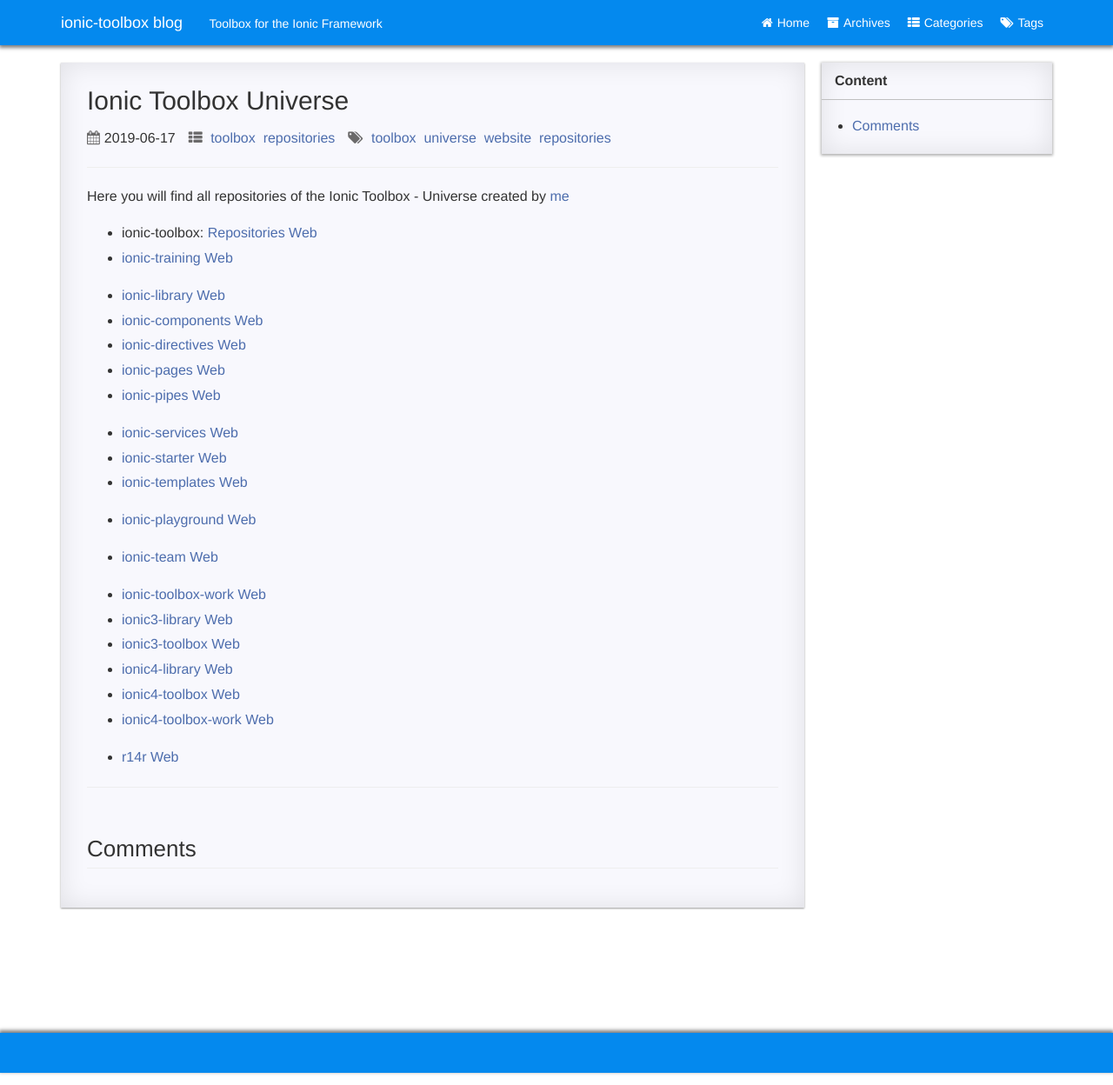
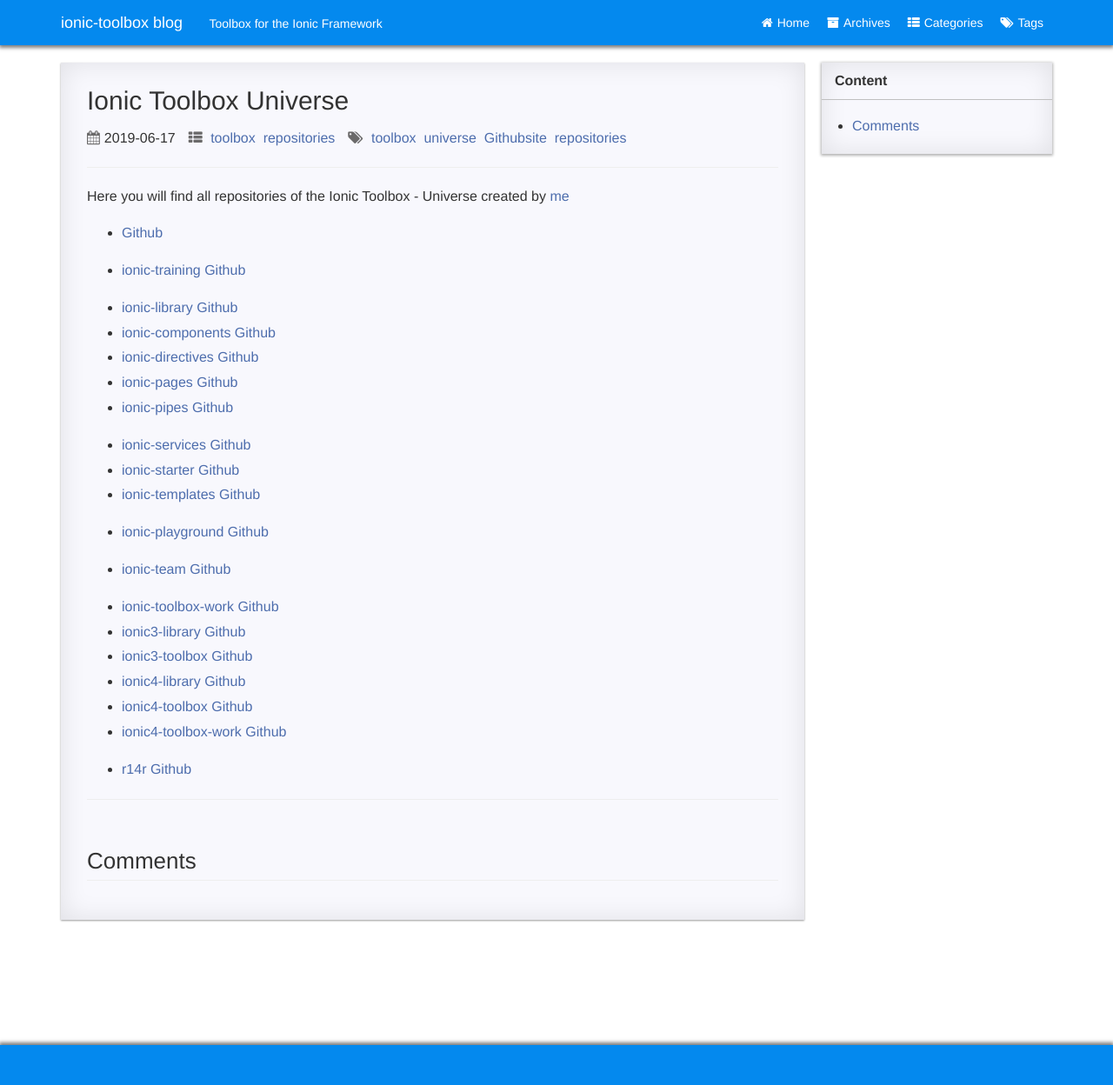
Before and after one commit to r14r/r14r.github.io, a Jekyll site: the page built from _posts/2019-06-17-ionic-toolbox-universe.md, in a window 1280 px wide. Shown: the whole page at 87% size. Built offline with Jekyll 4.4.1, drawn with Linux system fonts in a browser that asks for light colours; a style sheet for code colours, icons or effects is not loaded.

Commit message:
change: page structure and content

```diff
--- a/_includes/comments.html
+++ b/_includes/comments.html
@@ -1,13 +1,13 @@
 {% if site.duoshuo_shortname %}
-<!-- 多说评论框 start -->
-<div class="ds-thread" data-thread-key="{{ site.url }}{{ page.url }}" data-title="{{page.title}}" data-url="{{ site.url }}{{ page.url }}"></div>
+<div class="ds-thread" data-thread-key="{{ site.url }}{{ page.url }}" data-title="{{page.title}}"
+    data-url="{{ site.url }}{{ page.url }}"></div>
 <!-- 多说评论框 end -->
 <!-- 多说公共JS代码 start (一个网页只需插入一次) -->
 <script type="text/javascript">
     var duoshuoQuery = {
         short_name: "{{site.duoshuo_shortname}}"
     };
-    (function() {
+    (function () {
         var ds = document.createElement('script');
         ds.type = 'text/javascript';
         ds.async = true;
@@ -16,7 +16,6 @@
         (document.getElementsByTagName('head')[0] || document.getElementsByTagName('body')[0]).appendChild(ds);
     })();
 </script>
-<!-- 多说公共JS代码 end -->
 {% endif %}
 
 {% if site.disqus_shortname %}
@@ -27,12 +26,13 @@
      * LEARN WHY DEFINING THESE VARIABLES IS IMPORTANT: https://disqus.com/admin/universalcode/#configuration-variables
      */
 
-    var disqus_config = function() {
+    var disqus_config = function () {
         this.page.url = '{{ site.url }}{{ page.url }}'; // Replace PAGE_URL with your page's canonical URL variable
-        this.page.identifier = '{{ site.url }}{{ page.url }}'; // Replace PAGE_IDENTIFIER with your page's unique identifier variable
+        this.page.identifier =
+        '{{ site.url }}{{ page.url }}'; // Replace PAGE_IDENTIFIER with your page's unique identifier variable
     };
 
-    (function() { // DON'T EDIT BELOW THIS LINE
+    (function () { // DON'T EDIT BELOW THIS LINE
         var d = document,
             s = d.createElement('script');
 
--- a/_layouts/post.html
+++ b/_layouts/post.html
@@ -66,8 +66,6 @@
 
 		<h2 id="comments">Comments</h2>
 		{% include comments.html %}
-
-
 	</div>
 	<button class="anchor"><i class="fa fa-anchor"></i></button>
 	<div class="right">
@@ -85,8 +83,6 @@
 					<li><a href="#comments">Comments</a></li>
 				</ul>
 			</div>
-			<!-- 其他div框放到这里 -->
-			<!-- <div class="side">bbbb</div> -->
 		</div>
 	</div>
 </div>
--- a/_posts/2019-06-17-ionic-toolbox-universe.md
+++ b/_posts/2019-06-17-ionic-toolbox-universe.md
@@ -3,35 +3,40 @@
 title:  "Ionic Toolbox Universe"
 date:   2019-06-17 10:00:00
 categories: toolbox repositories
-tags: toolbox universe website repositories
+tags: toolbox universe Githubsite repositories
 excerpt: Ionic Toolbox Universe
+universes: ionic-toolbox ionic-training
 ---
 
 
 Here you will find all repositories of the Ionic Toolbox - Universe created by [me](https://r14r.github.io)
 
-- ionic-toolbox: [Repositories](https://github.com/ionic-toolbox) [Web](https://ionic-toolbox.github.io)
-- [ionic-training](https://github.com/ionic-training) [Web](https://github.com/ionic-training)
+{% for universe in page.universes   %}
+- [{{ link }}](https://{{ link }}.github.io) [Github](https://github.com/{{ link }})
+{% endfor %}
 
-- [ionic-library](https://github.com/ionic-library) [Web](https://github.com/ionic-library)
-- [ionic-components](https://github.com/ionic-components) [Web](https://github.com/ionic-components)
-- [ionic-directives](https://github.com/ionic-directives) [Web](https://github.com/ionic-directives)
-- [ionic-pages](https://github.com/ionic-pages) [Web](https://github.com/ionic-pages)
-- [ionic-pipes](https://github.com/ionic-pipes) [Web](https://github.com/ionic-pipes)
 
-- [ionic-services](https://github.com/ionic-services) [Web](https://github.com/ionic-services)
-- [ionic-starter](https://github.com/ionic-starter) [Web](https://github.com/ionic-starter)
-- [ionic-templates](https://github.com/ionic-templates) [Web](https://github.com/ionic-templates)
+- [ionic-training](https://github.com/ionic-training.github.io) [Github](https://github.com/ionic-training)
 
-- [ionic-playground](https://github.com/ionic-playground) [Web](https://github.com/ionic-playground)
+- [ionic-library](https://github.com/ionic-library.github.io) [Github](https://github.com/ionic-library)
+- [ionic-components](https://github.com/ionic-components.github.io) [Github](https://github.com/ionic-components)
+- [ionic-directives](https://github.com/ionic-directives.github.io) [Github](https://github.com/ionic-directives)
+- [ionic-pages](https://github.com/ionic-pages.github.io) [Github](https://github.com/ionic-pages)
+- [ionic-pipes](https://github.com/ionic-pipes.github.io) [Github](https://github.com/ionic-pipes)
 
-- [ionic-team](https://github.com/ionic-team) [Web](https://github.com/ionic-team)
+- [ionic-services](https://github.com/ionic-services.github.io) [Github](https://github.com/ionic-services)
+- [ionic-starter](https://github.com/ionic-starter.github.io) [Github](https://github.com/ionic-starter)
+- [ionic-templates](https://github.com/ionic-templates.github.io) [Github](https://github.com/ionic-templates)
 
-- [ionic-toolbox-work](https://github.com/ionic-toolbox-work) [Web](https://github.com/ionic-toolbox-work)
-- [ionic3-library](https://github.com/ionic3-library) [Web](https://github.com/ionic3-library)
-- [ionic3-toolbox](https://github.com/ionic3-toolbox) [Web](https://github.com/ionic3-toolbox)
-- [ionic4-library](https://github.com/ionic4-library) [Web](https://github.com/ionic4-library)
-- [ionic4-toolbox](https://github.com/ionic4-toolbox) [Web](https://github.com/ionic4-toolbox)
-- [ionic4-toolbox-work](https://github.com/ionic4-toolbox-work) [Web](https://github.com/ionic4-toolbox-work)
+- [ionic-playground](https://github.com/ionic-playground.github.io) [Github](https://github.com/ionic-playground)
 
-- [r14r](https://github.com/r14r) [Web](https://github.com/r14r)
+- [ionic-team](https://github.com/ionic-team.github.io) [Github](https://github.com/ionic-team)
+
+- [ionic-toolbox-work](https://github.com/ionic-toolbox-work) [Github](https://github.com/ionic-toolbox-work)
+- [ionic3-library](https://github.com/ionic3-library) [Github](https://github.com/ionic3-library)
+- [ionic3-toolbox](https://github.com/ionic3-toolbox) [Github](https://github.com/ionic3-toolbox)
+- [ionic4-library](https://github.com/ionic4-library) [Github](https://github.com/ionic4-library)
+- [ionic4-toolbox](https://github.com/ionic4-toolbox) [Github](https://github.com/ionic4-toolbox)
+- [ionic4-toolbox-work](https://github.com/ionic4-toolbox-work) [Github](https://github.com/ionic4-toolbox-work)
+
+- [r14r](https://github.com/r14r) [Github](https://github.com/r14r)
```
